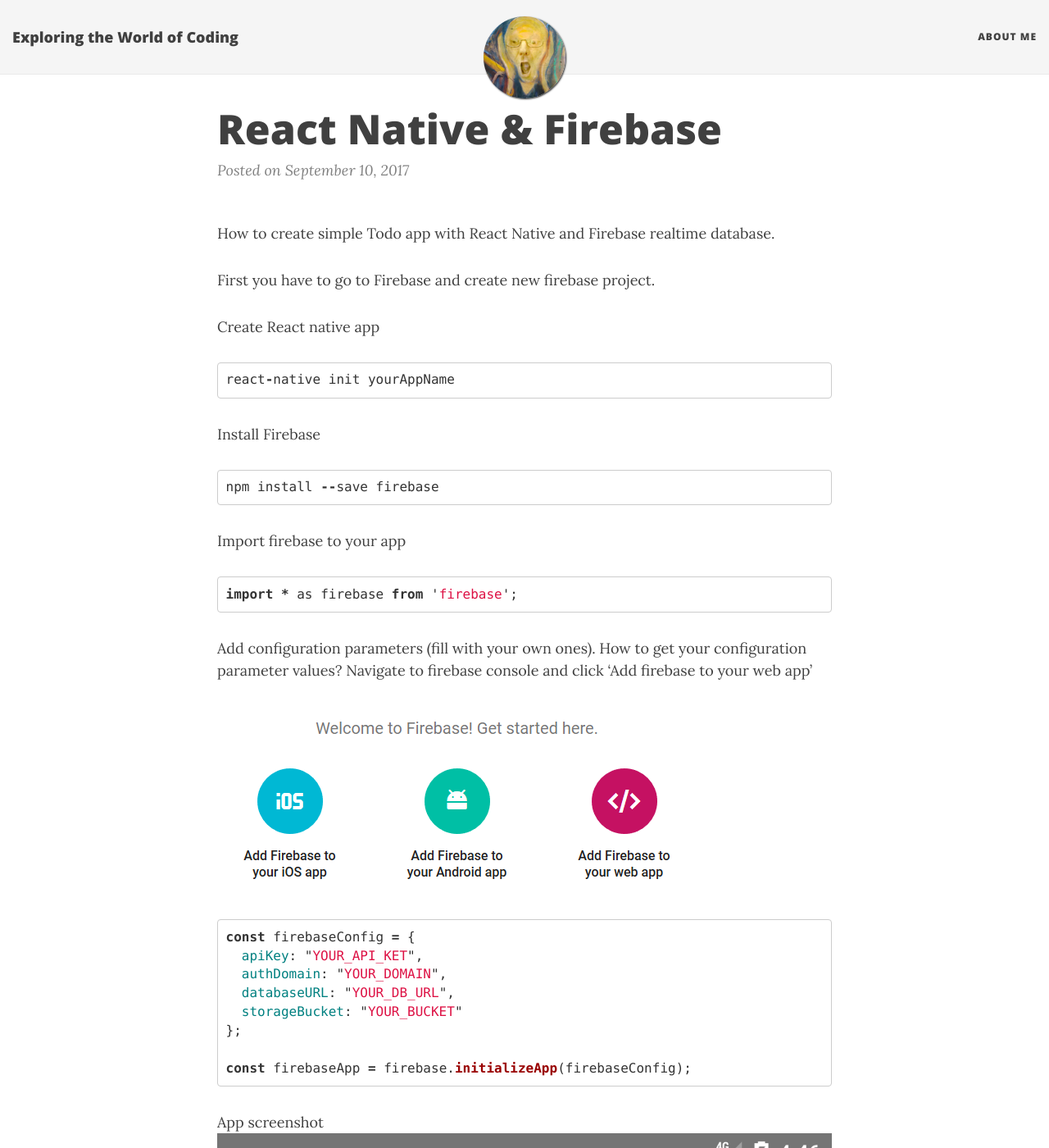
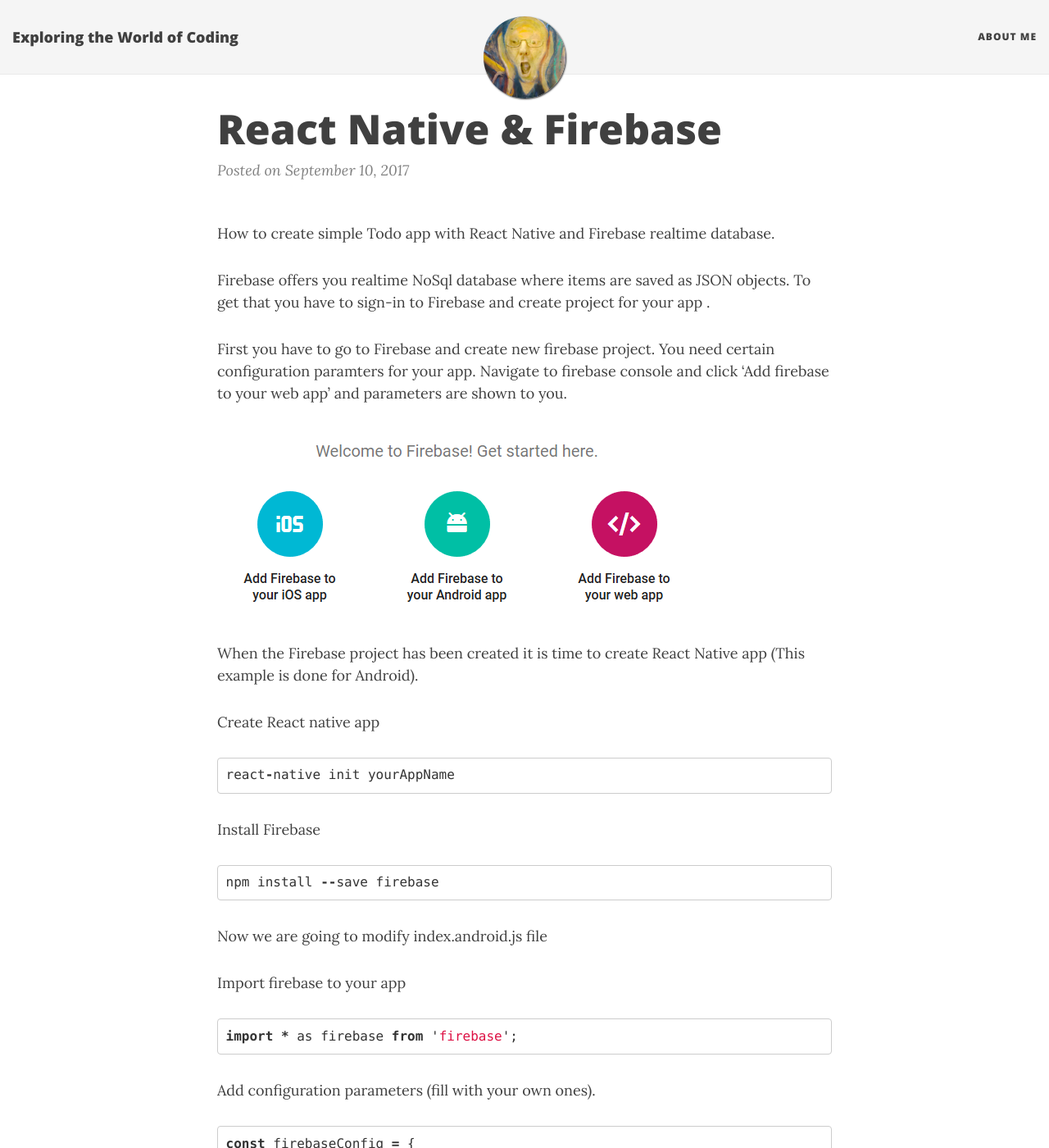
Before and after one commit to juhahinkula/juhahinkula.github.io, a Jekyll site: the page built from _posts/2017-09-10-nativefirebase.markdown, in a window 1280 px wide and 1400 px high. Shown: the whole window at 82% size. Built offline with Jekyll 4.4.1, drawn with Linux system fonts in a browser that asks for light colours; nearby versions of some CDN libraries; comment, search, counter and statistics services are not loaded; some of the changed text lies outside the part shown.

Commit message:
post modified

```diff
--- a/_posts/2017-09-10-nativefirebase.markdown
+++ b/_posts/2017-09-10-nativefirebase.markdown
@@ -4,7 +4,13 @@
 ---
 How to create simple Todo app with React Native and Firebase realtime database.
 
-First you have to go to Firebase and create new firebase project.
+Firebase offers you realtime NoSql database where items are saved as JSON objects. To get that you have to sign-in to Firebase and create project for your app .
+
+First you have to go to Firebase and create new firebase project. You need certain configuration paramters for your app. Navigate to firebase console and click 'Add firebase to your web app' and parameters are shown to you.
+
+![screenshot]({{ site.baseurl }}/img/firebase_params.png)
+
+When the Firebase project has been created it is time to create React Native app (This example is done for Android).
 
 Create React native app
 
@@ -17,14 +23,14 @@
 npm install --save firebase
 {% endhighlight %}
 
+Now we are going to modify index.android.js file
+
 Import firebase to your app
 {% highlight javascript %}
 import * as firebase from 'firebase';
 {% endhighlight %}
 
-Add configuration parameters (fill with your own ones). How to get your configuration parameter values? Navigate to firebase console and click 'Add firebase to your web app'
-
-![screenshot]({{ site.baseurl }}/img/firebase_params.png)
+Add configuration parameters (fill with your own ones).
 
 {% highlight javascript %}
 const firebaseConfig = {
@@ -47,4 +53,4 @@
 Firebase database
 ![screenshot]({{ site.baseurl }}/img/firebase_db.png)
 
-See the full source code from https://github.com/juhahinkula/NativeFirebase.git)
+See the full source code from https://github.com/juhahinkula/NativeFirebase.git
```
